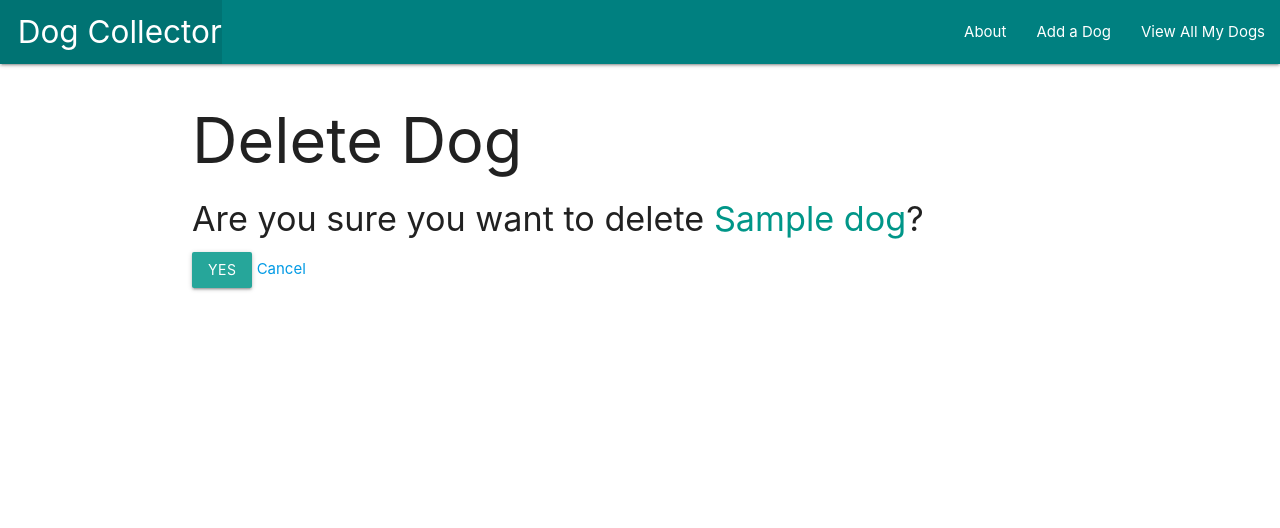
After one commit to juliors1/dog-collector, a Django app: page /dogs/1/delete/ in a window 1280 px wide. The commit adds this page. Shown: the top 528 px of the page. Run offline with Django 3.2, Linux system fonts and the light colour scheme; tables that the repository leaves empty hold one stand-in row (values such as "Sample post").

Commit message:
create a confirmation delete template

```diff
--- a/main_app/templates/dogs/details.html
+++ b/main_app/templates/dogs/details.html
@@ -1,4 +1,5 @@
-{% extends 'base.html' %} {% block content %}
+{% extends 'base.html' %}
+ {% block content %}
 
 <h1>Dog Details</h1>
 
--- /dev/null
+++ b/main_app/templates/main_app/dog_confirm_delete.html
@@ -0,0 +1,17 @@
+{% extends 'base.html' %}
+
+{% block content%}
+
+
+<h1>Delete Dog</h1>
+
+<h4>Are you sure you want to delete <span class="teal-text">{{object.name}}</span>?
+</h4>
+
+<form action="" method="POST">
+    {% csrf_token %}
+<input type="submit" value="Yes" class="btn">
+<a href="{% url 'detail' dog.id%}">Cancel</a>
+</form>
+
+{%endblock%}
```
